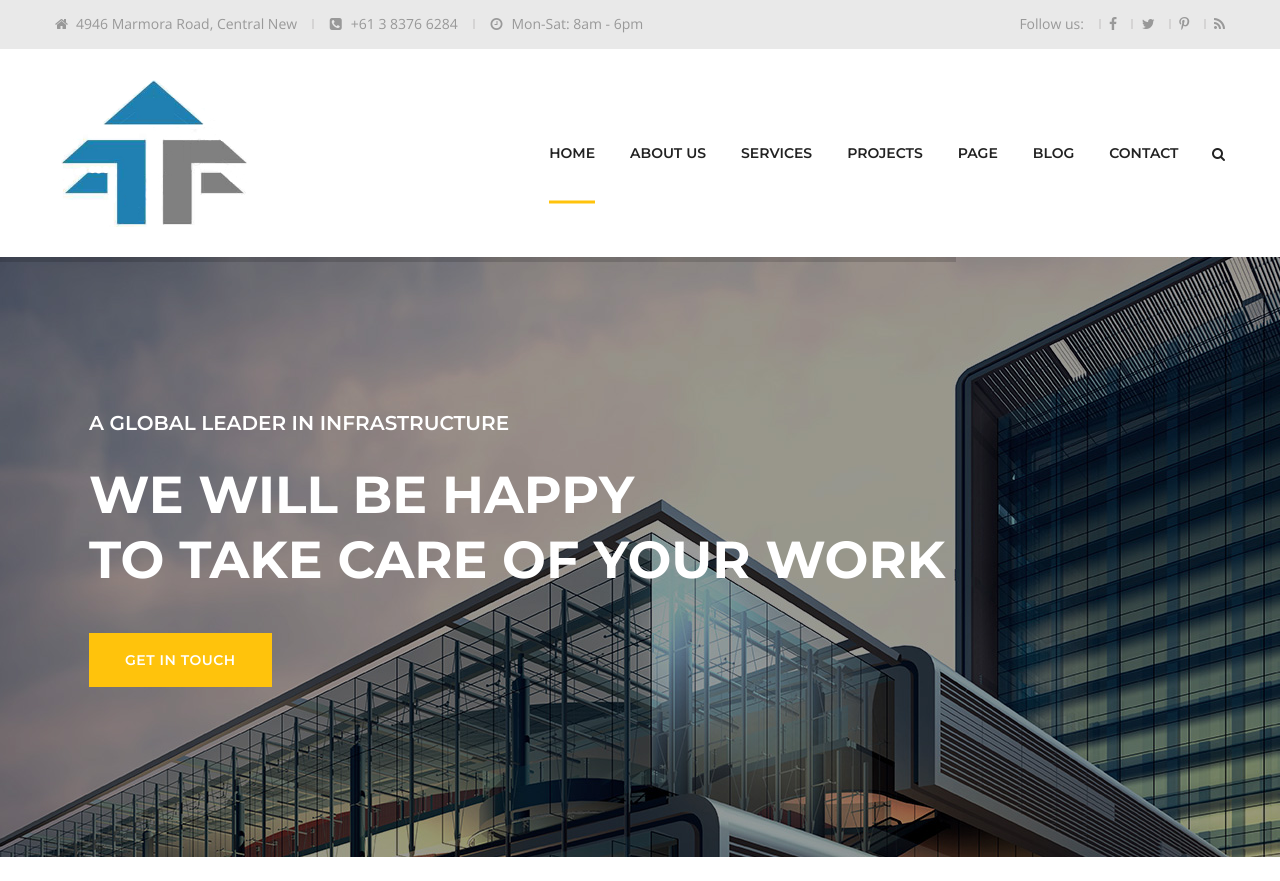
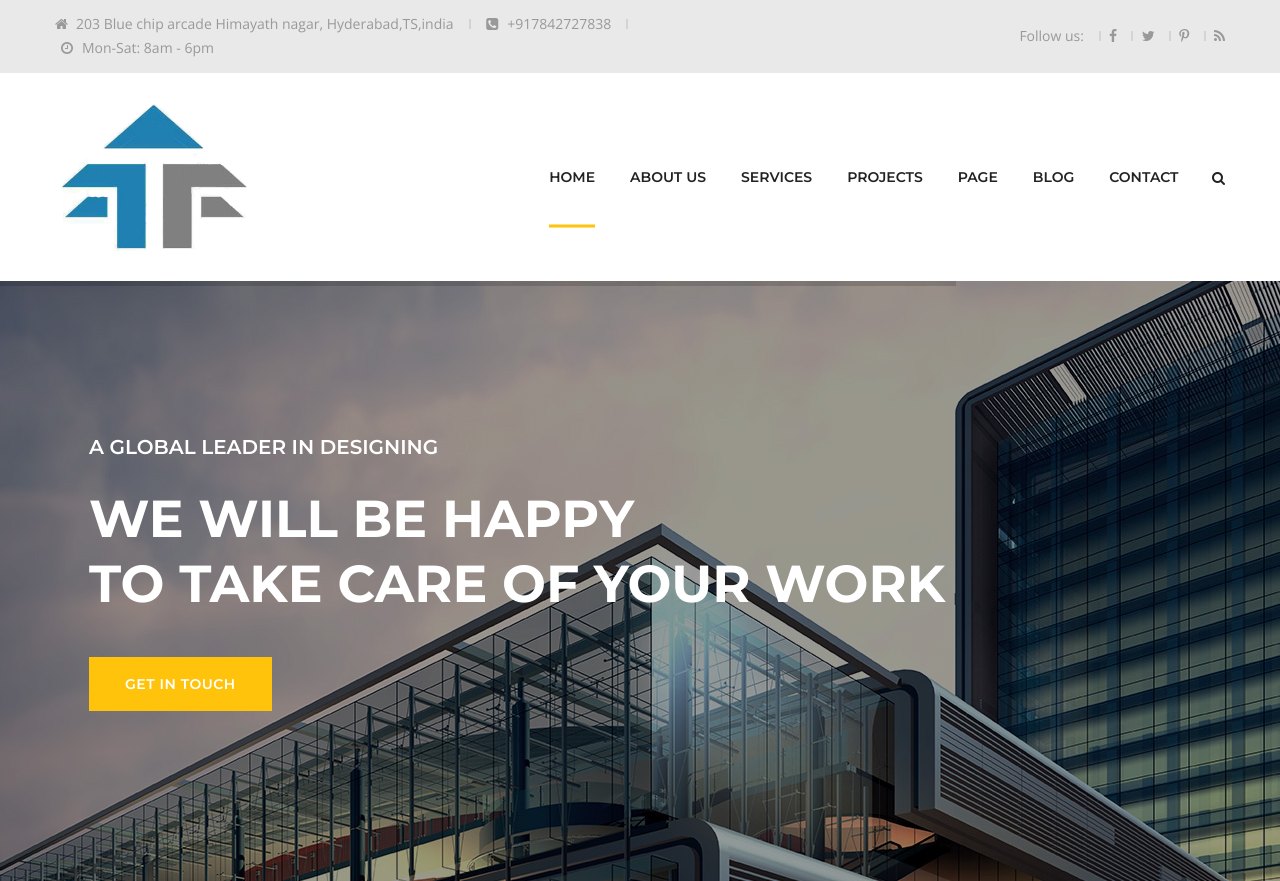
Before and after one commit to mukaram316/TechnoFirm, a plain HTML site: page index.html in a window 1280 px wide. Shown: the top 881 px of the page. Drawn offline with nearby package versions, Linux system fonts and the light colour scheme; some packages are replaced by stand-ins of ours; files whose address does not match are found by name.

Commit message:
change word

```diff
--- a/index.html
+++ b/index.html
@@ -44,8 +44,8 @@
                     <div class="top-bar-inner-wrap">
                         <div class="top-bar-content">
                             <div class="inner">
-                                <span class="address content">4946 Marmora Road, Central New</span>
-                                <span class="phone content">+61 3 8376 6284</span>
+                                <span class="address content">203 Blue chip arcade Himayath nagar, Hyderabad,TS,india </span>
+                                <span class="phone content">+917842727838</span>
                                 <span class="time content">Mon-Sat: 8am - 6pm</span>
                             </div>
                         </div><!-- /.top-bar-content -->
@@ -188,7 +188,7 @@
                                                 data-splitin="none"
                                                 data-splitout="none"
                                                 data-responsive_offset="on">
-                                                A GLOBAL LEADER IN INFRASTRUCTURE
+                                                A GLOBAL LEADER IN DESIGNING
                                             </div>
 
                                             <div class="tp-caption tp-resizeme text-white font-heading font-weight-700"
```
